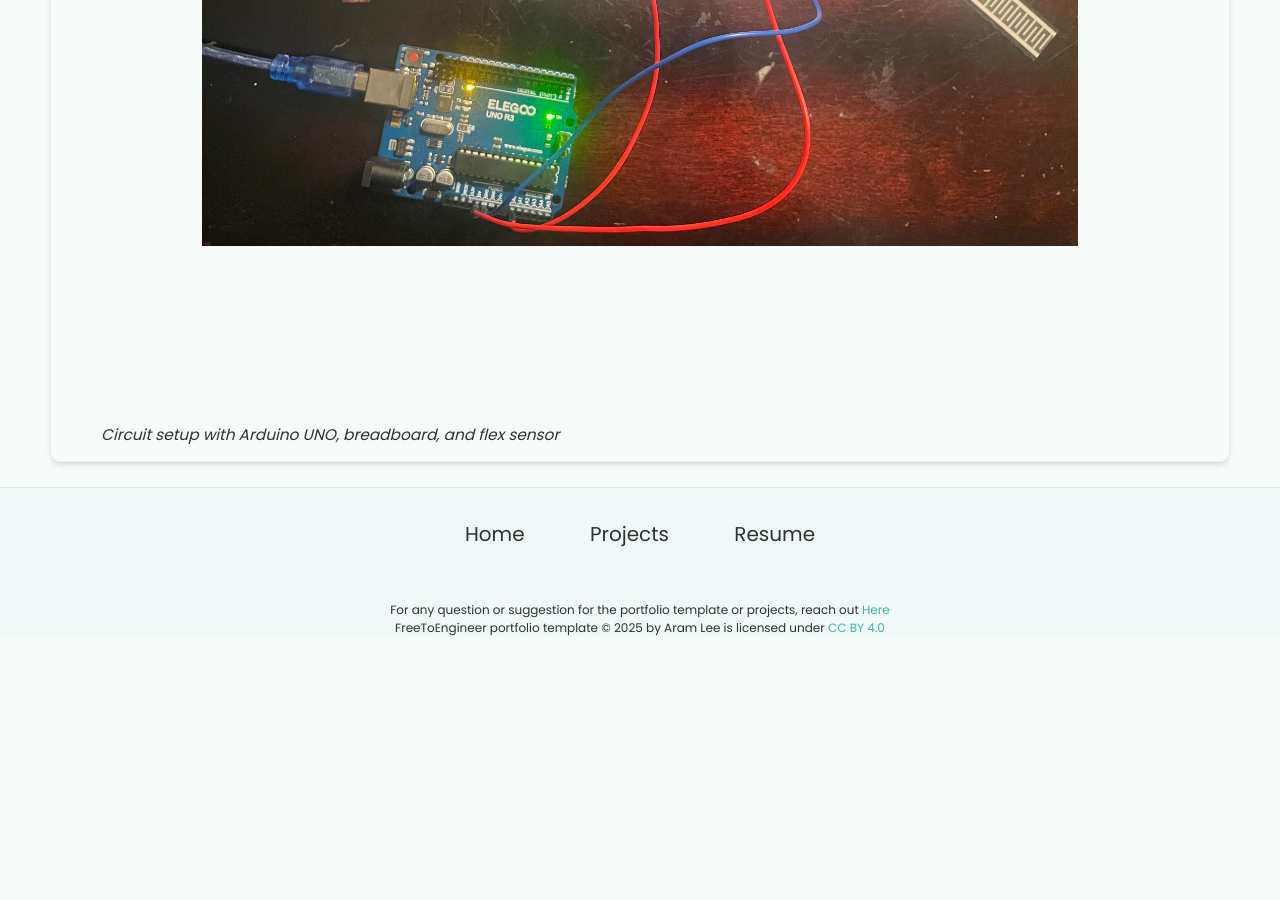
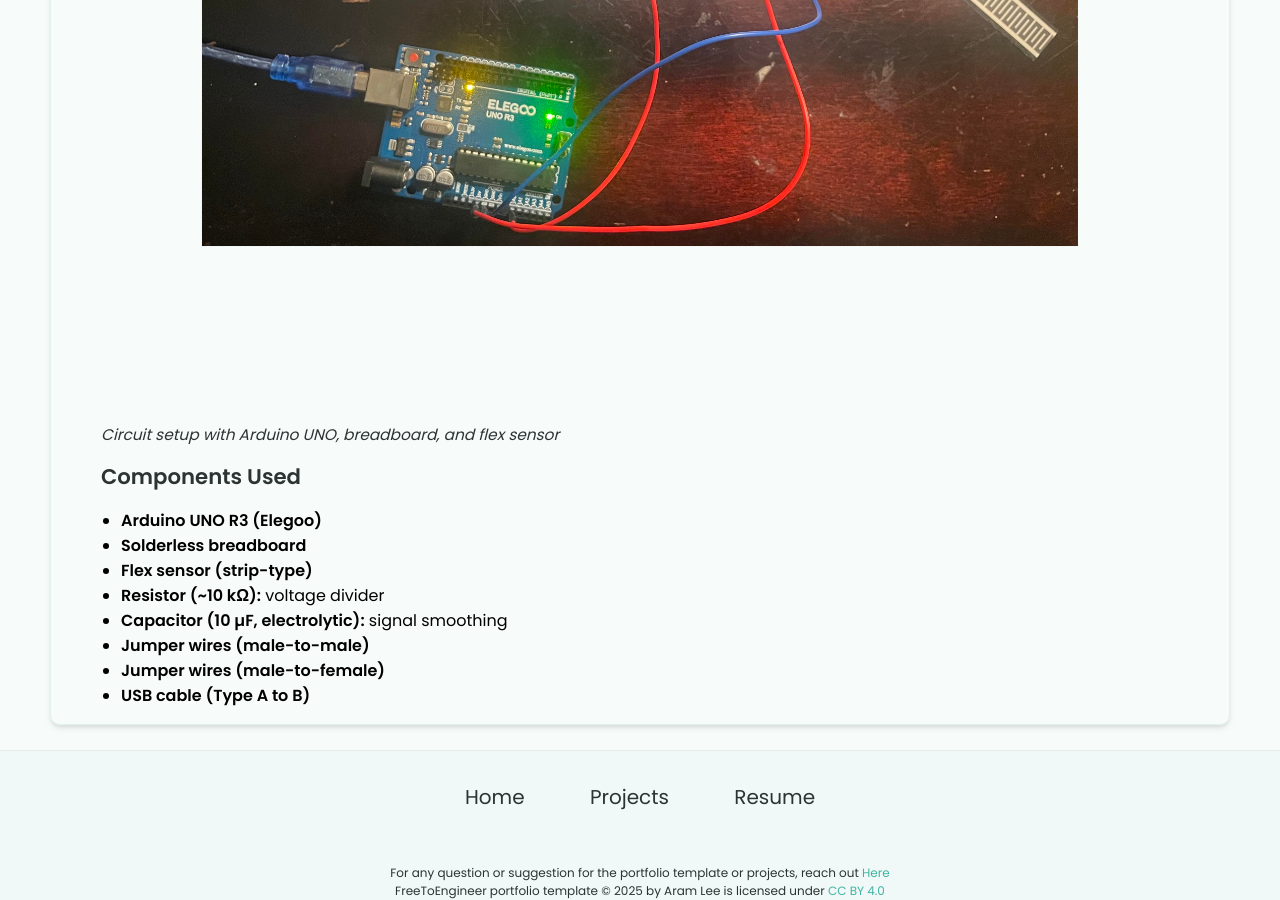
Before and after one commit to jaysonmendoza/jaysonmendoza.github.io, a Jekyll site: the page built from _projects/Immersive Haptic Feedback Glove/index.md, in a window 1280 px wide and 900 px high, scrolled down 1716 px. Built offline with Jekyll 4.4.1, drawn with Linux system fonts in a browser that asks for light colours; before the commit the page ends 2353 px from its top, so only the background shows below that.

Commit message:
Update index.md

```diff
--- a/_projects/Immersive Haptic Feedback Glove/index.md
+++ b/_projects/Immersive Haptic Feedback Glove/index.md
@@ -32,3 +32,12 @@ The first milestone was demonstrating that a **flex sensor** could accurately tr
      alt="Arduino Flex Sensor Circuit"
      style="max-width:600px; width:100%; height:auto; display:block; margin:1rem auto; transform: rotate(-90deg);"/>
 *Circuit setup with Arduino UNO, breadboard, and flex sensor*
+## Components Used
+- **Arduino UNO R3 (Elegoo)**
+- **Solderless breadboard**
+- **Flex sensor (strip-type)**
+- **Resistor (~10 kΩ):** voltage divider
+- **Capacitor (10 µF, electrolytic):** signal smoothing
+- **Jumper wires (male-to-male)**
+- **Jumper wires (male-to-female)**
+- **USB cable (Type A to B)**
```
